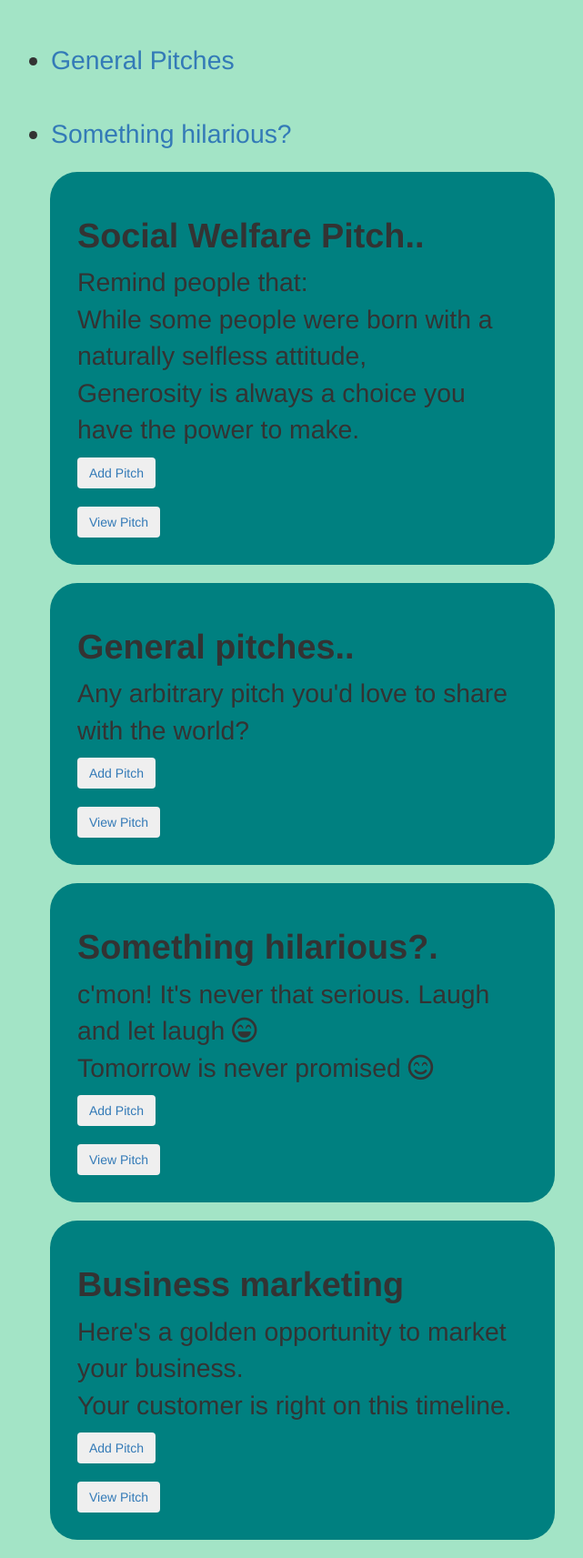
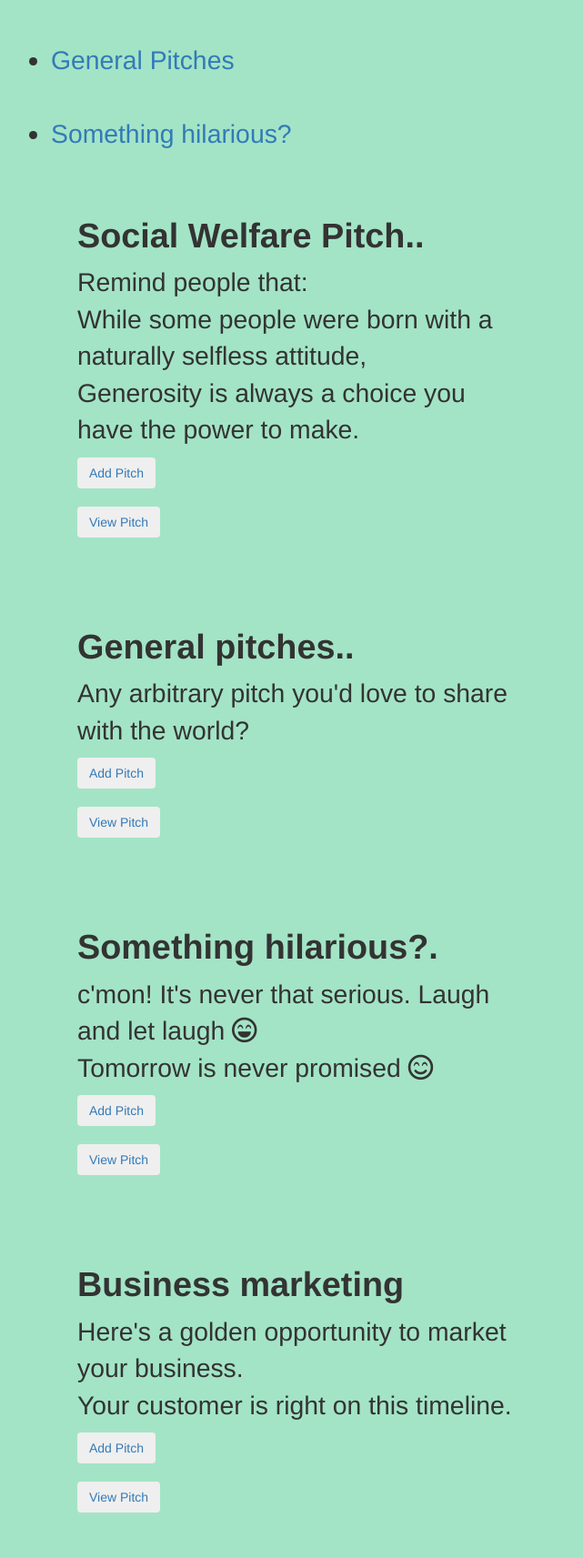
Before and after one commit to chelseaayoo/Public-pitches, a Flask app: page / in a window 1280 px wide. Shown: the part 380-2093 px from the top of the page at 91% size, without its empty margins (15-656 px from the left). Run offline with Flask 2, Linux system fonts and the light colour scheme; some libraries are stand-ins or nearby versions.

Commit message:
enhance green color

```diff
--- a/app/templates/index.html
+++ b/app/templates/index.html
@@ -14,7 +14,7 @@
   <style>
   .papers{
     padding: 3rem;
-    background-color: teal;
+    background-color: rgb(163, 228, 198);
     margin-bottom: 2rem;
     border-radius: 30px;
 }
```
